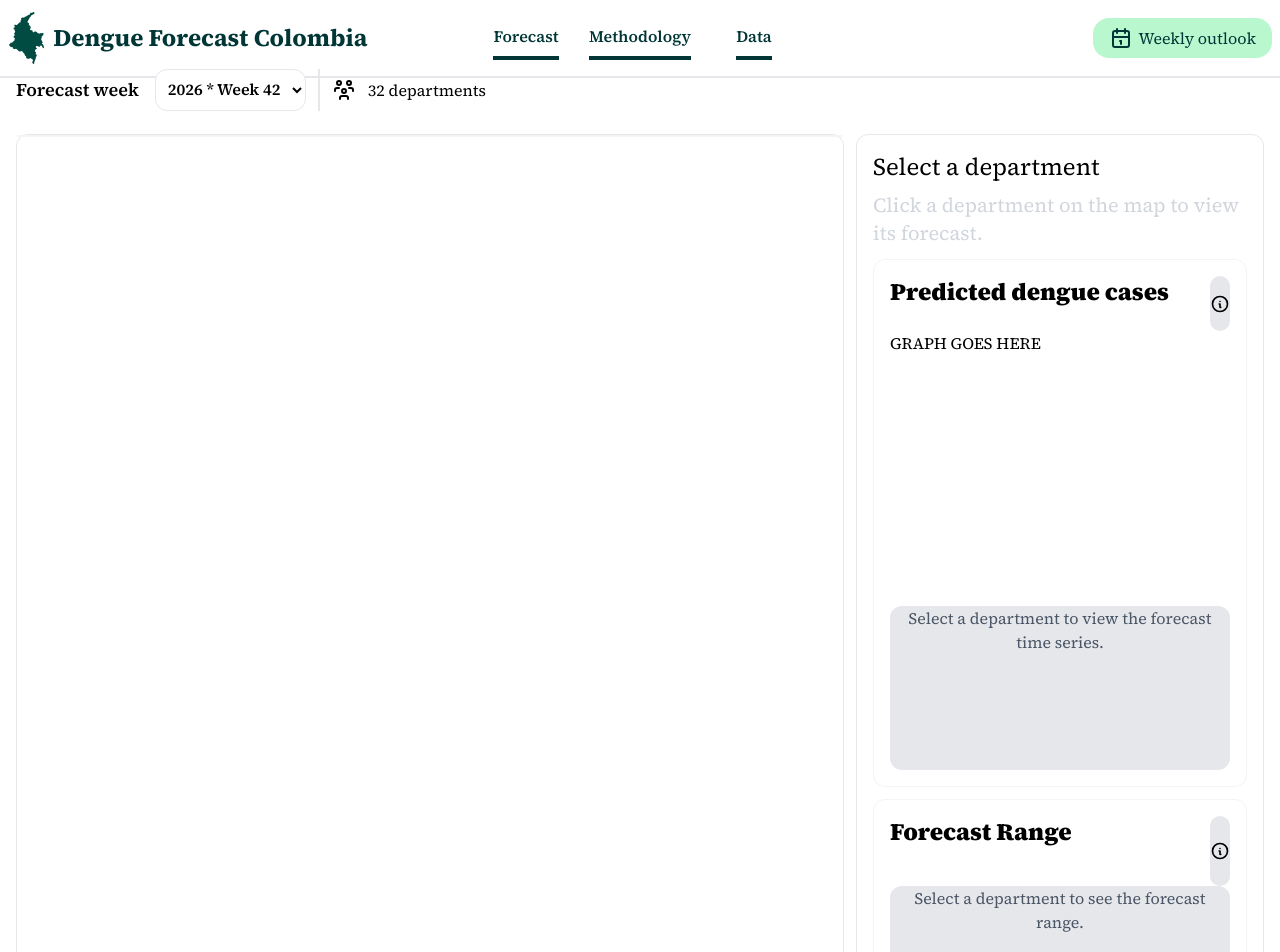
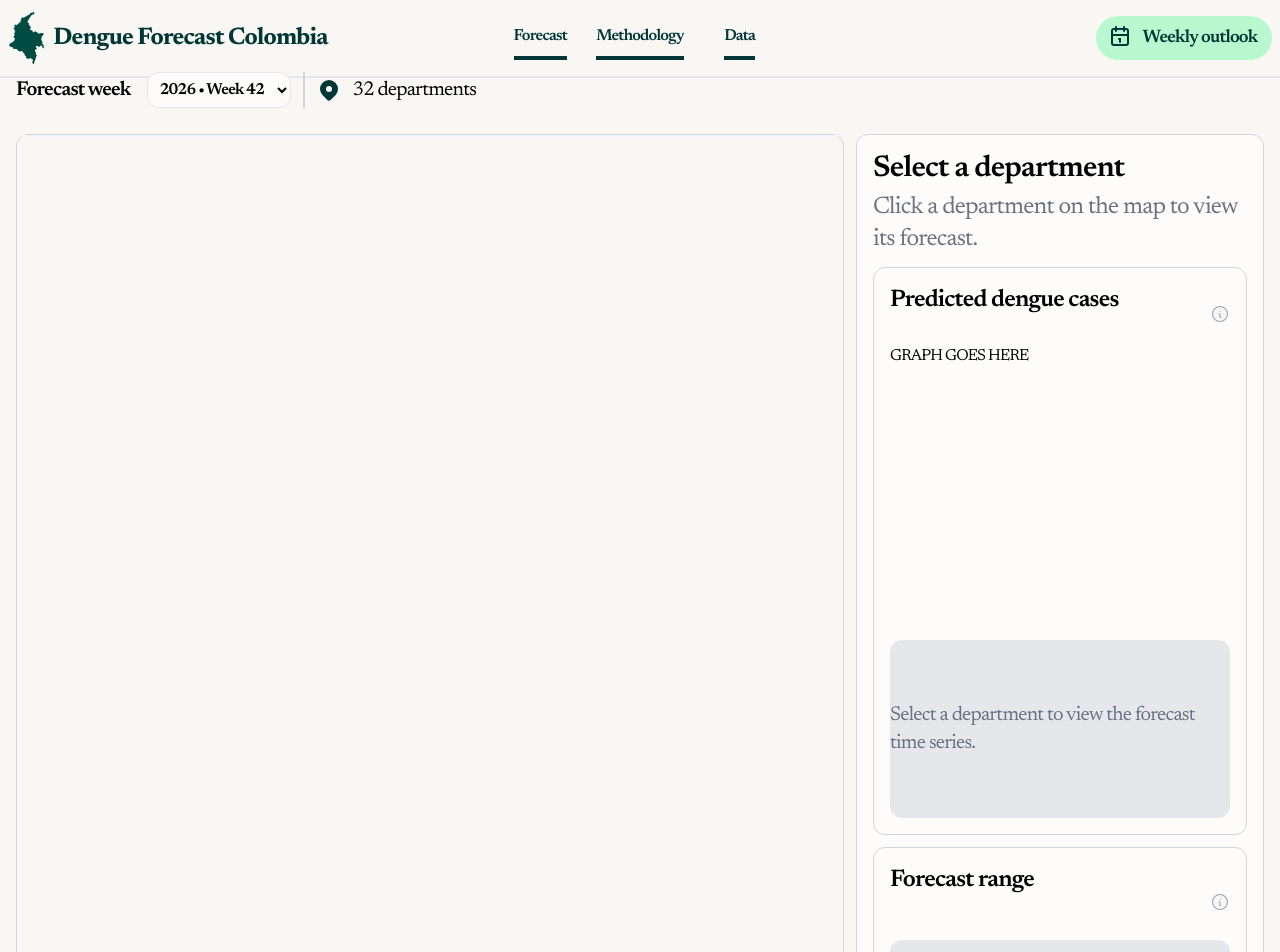
Before and after one commit to CarlosBlanco1/ColombiaDengueForecasting, a Next.js app in the folder frontend/: page / in a window 1280 px wide. Shown: the top 952 px of the page. Built offline with nearby package versions, Linux system fonts and the light colour scheme.

Commit message:
Dashboard first phase done

```diff
--- a/frontend/app/components/ForecastRange.tsx
+++ b/frontend/app/components/ForecastRange.tsx
@@ -2,15 +2,15 @@ import { InfoIcon } from "./icons/InfoIcon";
 
 export function ForecastRange() {
     return <>
-        <div className="border rounded-xl border-gray-100 grid grid-rows-4 p-4 h-full">
+        <div className="border rounded-xl border-gray-300 grid grid-rows-4 p-4 h-full">
             <div className="row-span-1 grid grid-cols-17">
-                <span className="text-black col-span-16 font-black text-2xl">Forecast Range</span>
-                <div className="rounded-2xl bg-card-gray col-span-1 flex items-center justify-center">
-                    <InfoIcon></InfoIcon>
+                <span className="text-black col-span-16 font-semibold text-2xl">Forecast range</span>
+                <div className="col-span-1 flex items-center justify-center text-gray-400">
+                    <InfoIcon width={36} height={36}></InfoIcon>
                 </div>
             </div>
-            <div className="row-span-3 rounded-xl text-title-gray bg-card-gray text-center">
-                Select a department to see the forecast range.
+            <div className="row-span-3 rounded-xl text-title-gray text-xl bg-card-gray flex items-center justify-center">
+                <span>Select a department to see the forecast range.</span>
             </div>
         </div>
     </>
--- a/frontend/app/components/ForecastWeekSelect.tsx
+++ b/frontend/app/components/ForecastWeekSelect.tsx
@@ -1,10 +1,10 @@
 export function ForecastWeekSelect() {
     return <>
         <div className="flex items-center gap-4">
-            <span className="text-lg font-semibold">Forecast week</span>
+            <span className="text-xl font-semibold">Forecast week</span>
             <div>
-                <select className="bg-white p-2 border border-gray-200 rounded-xl font-semibold">
-                    <option value={"[2026, 42]"}>2026 * Week 42</option>
+                <select className="bg-[#FDFCFB] p-2 border border-gray-200 rounded-xl font-semibold">
+                    <option value={"[2026, 42]"}>2026 &#x2022; Week 42</option>
                 </select>
             </div>
         </div>
--- a/frontend/app/components/Header.tsx
+++ b/frontend/app/components/Header.tsx
@@ -34,11 +34,11 @@ export function Header() {
                 </div>
             </div>
             <div className="flex items-center justify-end pr-2">
-                <div className="grid grid-cols-5 px-4 py-2 rounded-2xl bg-green-200">
+                <div className="grid grid-cols-5 py-2 px-3 rounded-3xl bg-green-200 gap-2">
                     <span className="col-span-1">
                         <CalendarIcon width={24} height={24}></CalendarIcon>
                     </span>
-                    <span className="col-span-4">
+                    <span className="col-span-4 text-center text-lg font-semibold">
                         Weekly outlook
                     </span>
                 </div>
--- a/frontend/app/components/PredictedCasesCard.tsx
+++ b/frontend/app/components/PredictedCasesCard.tsx
@@ -2,18 +2,18 @@ import { InfoIcon } from "./icons/InfoIcon";
 
 export function PredictedCasesCard() {
     return <>
-        <div className="border rounded-xl border-gray-100 grid grid-rows-9 p-4 h-full">
+        <div className="border rounded-xl border-gray-300 grid grid-rows-9 p-4 h-full">
             <div className="row-span-1 grid grid-cols-17">
-                <span className="text-black col-span-16 font-black text-2xl">Predicted dengue cases</span>
-                <div className="rounded-2xl bg-card-gray col-span-1 flex items-center justify-center">
-                    <InfoIcon></InfoIcon>
+                <span className="text-black col-span-16 font-semibold text-2xl">Predicted dengue cases</span>
+                <div className="col-span-1 flex items-center justify-center text-gray-400">
+                    <InfoIcon width={36} height={36}></InfoIcon>
                 </div>
             </div>
             <div className="row-span-5">
                 GRAPH GOES HERE
             </div>
-            <div className="row-span-4 rounded-xl text-title-gray bg-card-gray text-center">
-                Select a department to view the forecast time series.
+            <div className="row-span-4 rounded-xl text-title-gray text-xl bg-card-gray flex items-center justify-center">
+                <span>Select a department to view the forecast time series.</span>
             </div>
         </div>
     </>
--- a/frontend/app/components/icons/InfoIcon.tsx
+++ b/frontend/app/components/icons/InfoIcon.tsx
@@ -6,9 +6,9 @@ export function InfoIcon(props: IconProps) {
             width="24"
             height="24"
             viewBox="0 0 24 24"
-            fill="none"
+            fill="#F5F5F5"
             stroke="currentColor"
-            strokeWidth="2"
+            strokeWidth="1.25"
             strokeLinecap="round"
             strokeLinejoin="round"
             className="icon icon-tabler icons-tabler-outline icon-tabler-info-circle"
--- /dev/null
+++ b/frontend/app/components/icons/MapPinIcon.tsx
@@ -0,0 +1,16 @@
+import { IconProps } from "./CalendarIcon";
+
+export function MapPinIcon(props: IconProps) {
+    return <>
+        <svg xmlns="http://www.w3.org/2000/svg"
+            width="24"
+            height="24"
+            viewBox="0 0 24 24"
+            fill="currentColor"
+            className="icon icon-tabler icons-tabler-filled icon-tabler-map-pin"
+            {...props}>
+            <path stroke="none" d="M0 0h24v24H0z" fill="none" />
+            <path d="M18.364 4.636a9 9 0 0 1 .203 12.519l-.203 .21l-4.243 4.242a3 3 0 0 1 -4.097 .135l-.144 -.135l-4.244 -4.243a9 9 0 0 1 12.728 -12.728zm-6.364 3.364a3 3 0 1 0 0 6a3 3 0 0 0 0 -6" />
+        </svg>
+    </>
+}
--- a/frontend/app/globals.css
+++ b/frontend/app/globals.css
@@ -1,8 +1,7 @@
 @import "tailwindcss";
 
 :root {
-  --background: #ffffff;
-  --foreground: #171717;
+  --background: #f9f7f3;
 }
 
 @theme inline {
@@ -11,14 +10,15 @@
   --font-mono: var(--font-geist-mono);
   --color-title-green: #003636;
   --color-card-gray: #e5e7eb;
-  --color-title-gray: #4a5565;
+  --color-title-gray: #6a7282;
 }
 
 @media (prefers-color-scheme: dark) {
   :root {
-    --background: #F8F7F4;
+    --background: #f9f7f3;
   }
 }
 
 body {
+  background-color: #f9f7f3;
 }
--- a/frontend/app/layout.tsx
+++ b/frontend/app/layout.tsx
@@ -1,9 +1,9 @@
 import type { Metadata } from "next";
-import { Source_Serif_4 } from "next/font/google";
+import { Newsreader } from "next/font/google";
 import "./globals.css";
 import { Header } from "./components/Header";
 
-const sourceSerif4 = Source_Serif_4({
+const newsReader = Newsreader({
   subsets: ['latin'],
   display: 'swap'
 });
@@ -19,7 +19,7 @@ export default function RootLayout({ children }: LayoutProps<"/">) {
       lang="en"
       className={`h-full antialiased`}
     >
-      <body className={`${sourceSerif4.className} h-full grid grid-rows-13`}>
+      <body className={`${newsReader.className} tracking-tighter h-full grid grid-rows-13`}>
         <div className="row-span-1">
           <Header></Header>
         </div>
--- a/frontend/app/page.tsx
+++ b/frontend/app/page.tsx
@@ -1,7 +1,7 @@
 import { DengueMap } from "./components/DengueMap";
 import { ForecastRange } from "./components/ForecastRange";
 import { ForecastWeekSelect } from "./components/ForecastWeekSelect";
-import { PeopleIcon } from "./components/icons/PeopleIcon";
+import { MapPinIcon } from "./components/icons/MapPinIcon";
 import { PredictedCasesCard } from "./components/PredictedCasesCard";
 
 export default function Home() {
@@ -10,20 +10,20 @@ export default function Home() {
       <div className="row-span-1 col-span-5 flex items-center">
         <div className="col-span-5 grid grid-cols-4 gap-3 p-4">
           <ForecastWeekSelect></ForecastWeekSelect>
-          <div className="col-span-3 border-l-2 border-gray-200 flex items-center justify-start gap-3 pl-3">
-            <PeopleIcon width={24} height={24}></PeopleIcon>
-            <span>32 departments</span>
+          <div className="col-span-3 border-l-2 border-gray-300 flex items-center justify-start gap-3 pl-3">
+            <MapPinIcon width={24} height={24} color="#003636"></MapPinIcon>
+            <span className="text-xl">32 departments</span>
           </div>
         </div>
       </div>
       <div className="row-span-12 col-span-5 grid grid-cols-3 gap-3 p-4 h-full">
-        <div className="col-span-2 border border-gray-200 rounded-xl">
+        <div className="col-span-2 border border-gray-300 rounded-xl">
           <DengueMap></DengueMap>
         </div>
-        <div className="col-span-1 grid grid-rows-9 p-4 gap-3 border border-gray-200 rounded-xl bg-white">
-          <div className="row-span-1 flex flex-col gap-2">
-            <span className="text-black text-2xl">Select a department</span>
-            <span className="text-gray-300 text-xl">Click a department on the map to view its forecast.</span>
+        <div className="col-span-1 grid grid-rows-9 p-4 gap-3 border border-gray-300 rounded-xl bg-[#FDFCFB]">
+          <div className="row-span-1 flex flex-col gap-1">
+            <span className="text-black text-3xl font-semibold">Select a department</span>
+            <span className="text-gray-500 text-2xl">Click a department on the map to view its forecast.</span>
           </div>
           <div className="row-span-5">
             <PredictedCasesCard></PredictedCasesCard>
```
